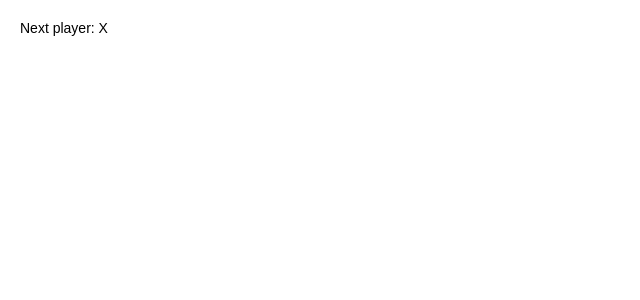
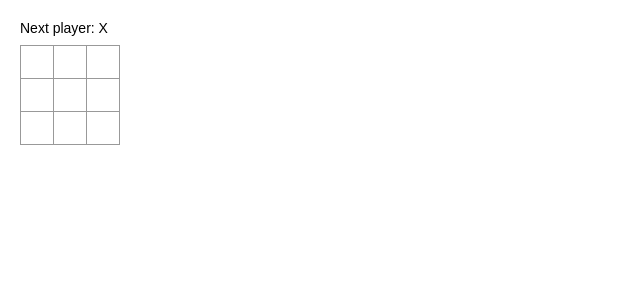
Before and after one commit to MichaelClapso/React-Tutorial, a React (Create React App) app: page / in a window 1280 px wide. Shown: the top 300 px of the page, without its empty margins (0-640 px from the left). Built offline with nearby package versions, Linux system fonts and the light colour scheme.

Commit message:
state is stored in the Board component

```diff
--- a/src/index.js
+++ b/src/index.js
@@ -29,9 +29,15 @@ class Board extends React.Component {
       squares: Array(9).fill(null),
     };
   }
+
+  handleClick(i) {
+    const squares = this.state.squares.slice();
+    squares[i] = 'X';
+    this.setState({ squares: squares });
+  }
   renderSquare(i) {
     return (
-      <square
+      <Square
         value={this.state.squares[i]}
         onClick={() => this.handleCLick(i)}
       />
```
